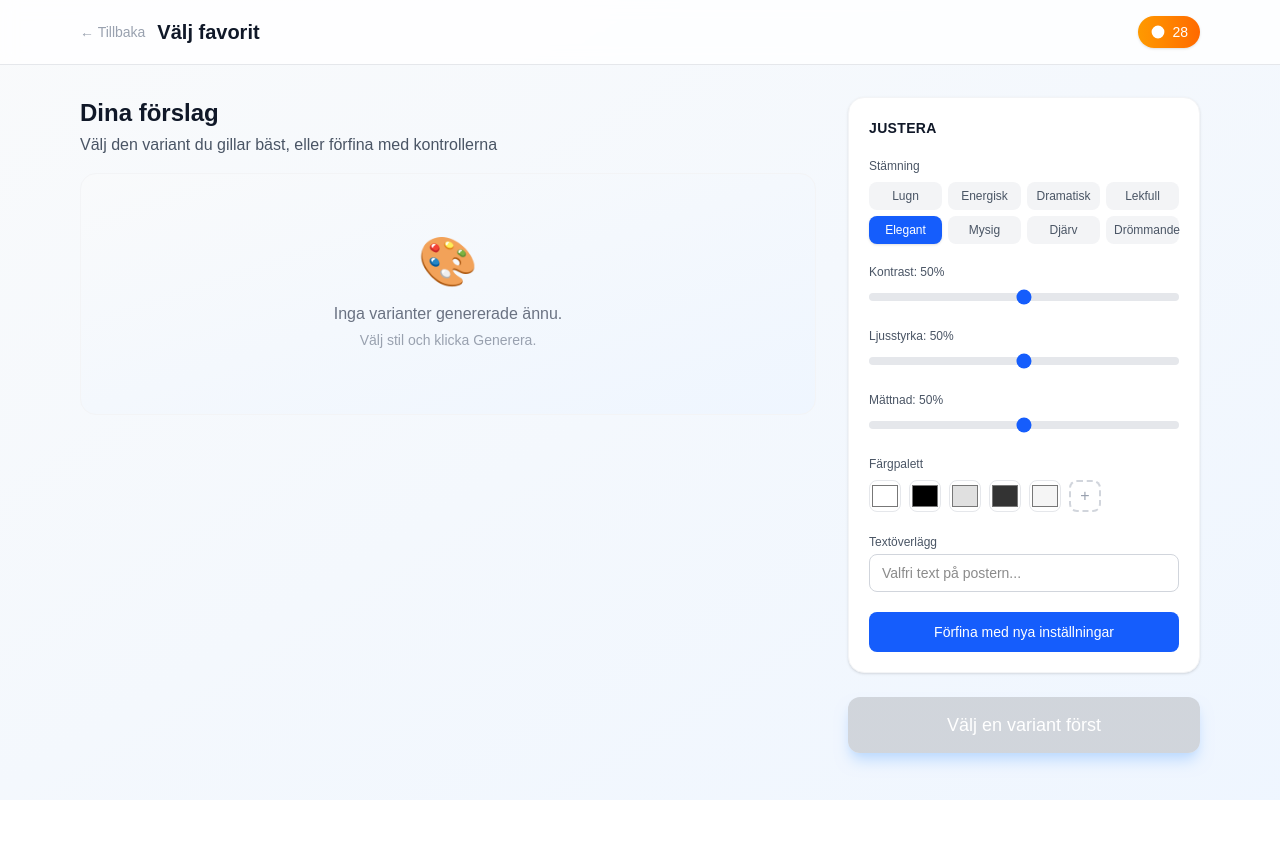
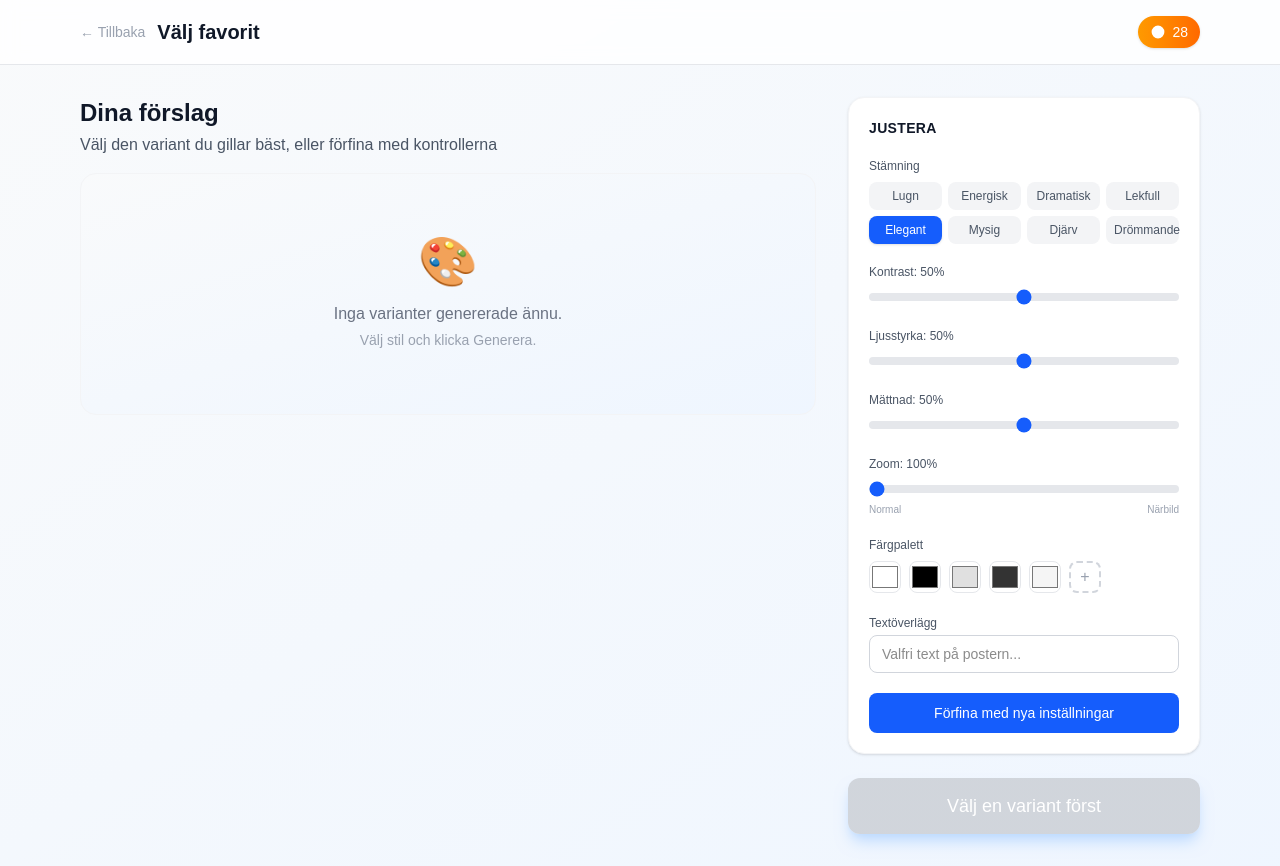
Before and after one commit to Mats6102hamberg/artboris, a Next.js app: page /poster-lab/result in a window 1280 px wide. Before the commit the page ends 800 px from the top, so only its background shows below. Built offline with nearby package versions, Linux system fonts and the light colour scheme.

Commit message:
feat: Live zoom-slider — dra motivet närmare med scale 100-200%

```diff
--- a/src/app/poster-lab/result/page.tsx
+++ b/src/app/poster-lab/result/page.tsx
@@ -40,6 +40,7 @@ export default function ResultPage() {
     contrast: 50,
     brightness: 50,
     saturation: 50,
+    zoom: 100,
     textOverlay: '',
     textFont: 'sans-serif',
     textPosition: 'none',
--- a/src/components/poster/ControlsPanel.tsx
+++ b/src/components/poster/ControlsPanel.tsx
@@ -91,6 +91,25 @@ export default function ControlsPanel({
         />
       </div>
 
+      {/* Zoom */}
+      <div>
+        <label className="block text-xs font-medium text-gray-600 mb-1">
+          Zoom: {controls.zoom ?? 100}%
+        </label>
+        <input
+          type="range"
+          min={100}
+          max={200}
+          value={controls.zoom ?? 100}
+          onChange={(e) => update({ zoom: parseInt(e.target.value) })}
+          className="w-full h-2 bg-gray-200 rounded-lg appearance-none cursor-pointer accent-blue-600"
+        />
+        <div className="flex justify-between text-[10px] text-gray-400 mt-0.5">
+          <span>Normal</span>
+          <span>Närbild</span>
+        </div>
+      </div>
+
       {/* Color palette */}
       <div>
         <label className="block text-xs font-medium text-gray-600 mb-2">Färgpalett</label>
--- a/src/components/poster/VariantsGrid.tsx
+++ b/src/components/poster/VariantsGrid.tsx
@@ -13,6 +13,7 @@ interface ImageControls {
   contrast: number
   brightness: number
   saturation: number
+  zoom?: number  // 100–200
 }
 
 interface VariantsGridProps {
@@ -30,7 +31,8 @@ export default function VariantsGrid({
   isLoading = false,
   controls,
 }: VariantsGridProps) {
-  // CSS filter string from controls (50 = neutral)
+  // CSS filter + zoom from controls (50 = neutral for filters, 100 = normal zoom)
+  const zoomScale = controls?.zoom ? controls.zoom / 100 : 1
   const filterStyle = controls
     ? {
         filter: [
@@ -38,7 +40,8 @@ export default function VariantsGrid({
           `brightness(${0.5 + (controls.brightness / 100)})`,
           `saturate(${0.5 + (controls.saturation / 100)})`,
         ].join(' '),
-        transition: 'filter 0.3s ease',
+        transform: `scale(${zoomScale})`,
+        transition: 'filter 0.3s ease, transform 0.3s ease',
       }
     : {}
   const [zoomedIndex, setZoomedIndex] = useState<number | null>(null)
--- a/src/types/design.ts
+++ b/src/types/design.ts
@@ -27,6 +27,7 @@ export interface DesignControls {
   contrast: number       // 0–100
   brightness: number     // 0–100
   saturation: number     // 0–100
+  zoom: number           // 100–200 (100 = normal, 200 = 2× inzoomad)
   textOverlay: string
   textFont: string
   textPosition: 'top' | 'center' | 'bottom' | 'none'
```
